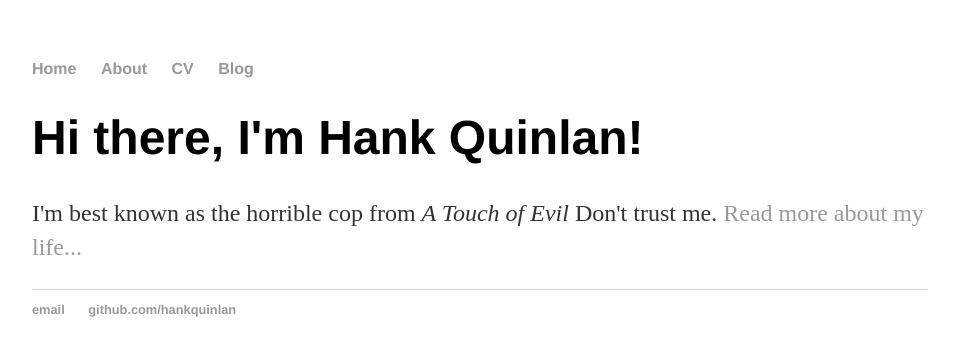
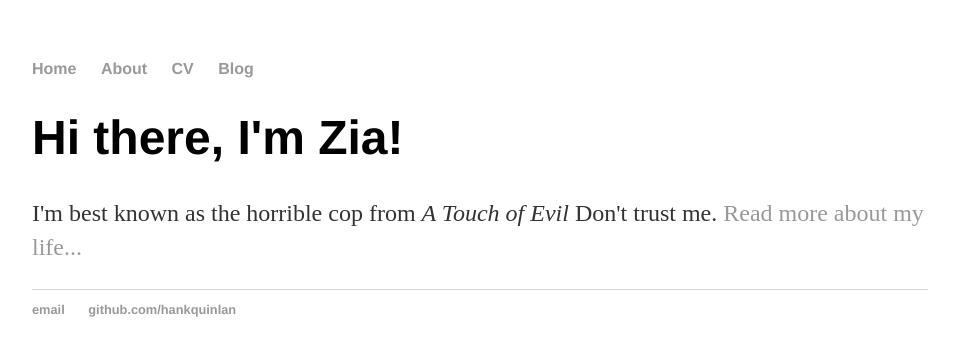
Before and after one commit to ziasu/ziasu.github.io, a Jekyll site: the page built from index.html, in a window 1280 px wide. Shown: the top 356 px of the page, without its empty margins (160-1115 px from the left). Built offline with Jekyll 4.4.1, drawn with Linux system fonts in a browser that asks for light colours.

Commit message:
Update index.html

```diff
--- a/index.html
+++ b/index.html
@@ -3,6 +3,6 @@ layout: default
 title: Hank Quinlan, Horrible Cop
 ---
 <div class="blurb">
-	<h1>Hi there, I'm Hank Quinlan!</h1>
+	<h1>Hi there, I'm Zia!</h1>
 	<p>I'm best known as the horrible cop from <em>A Touch of Evil</em> Don't trust me. <a href="/about">Read more about my life...</a></p>
 </div><!-- /.blurb -->
```
